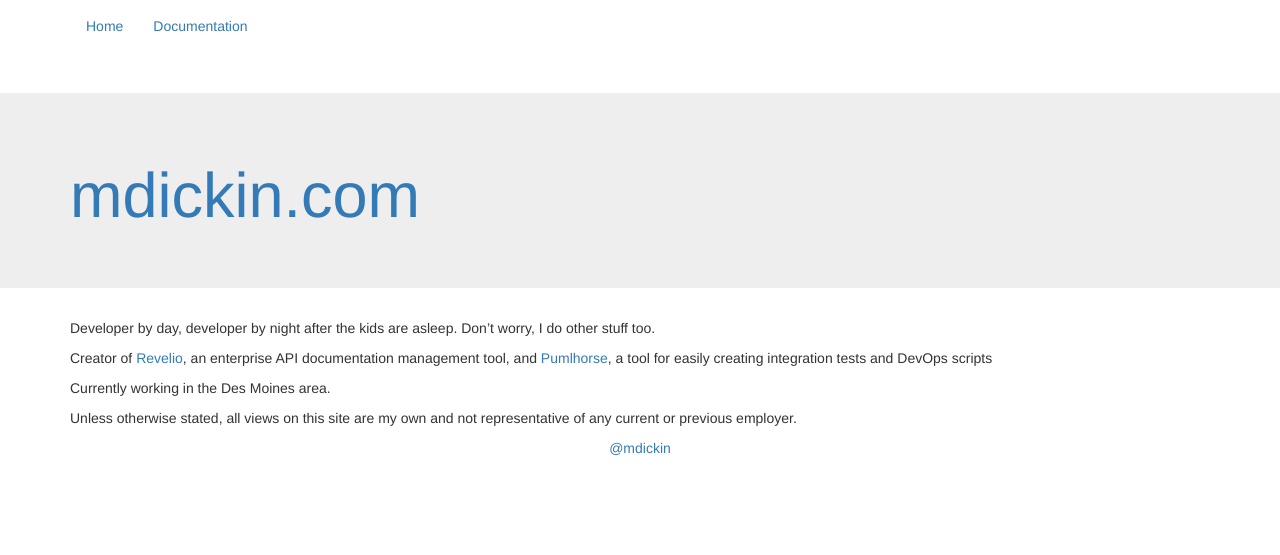
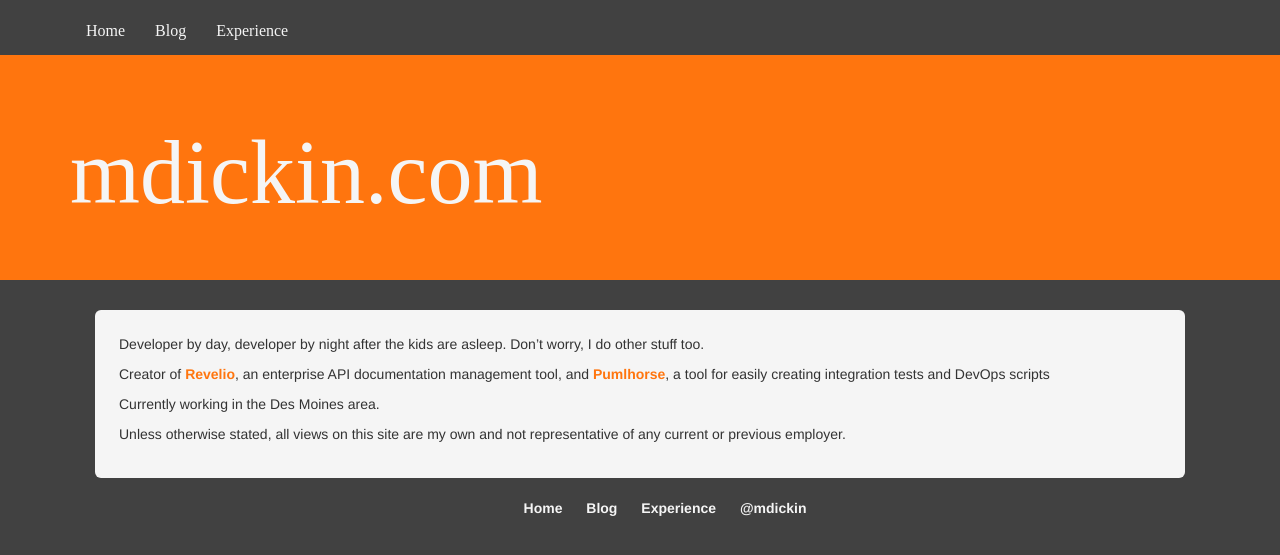
Before and after one commit to mdickin/mdickin.github.io, a Jekyll site: the page built from index.md, in a window 1280 px wide. Shown: the top 555 px of the page. Built offline with Jekyll 4.4.1, drawn with Linux system fonts in a browser that asks for light colours; nearby versions of some CDN libraries.

Commit message:
Layout changes Added site.css

```diff
--- a/_includes/footer.html
+++ b/_includes/footer.html
@@ -1,11 +1,13 @@
 <footer>
     <div class="container">
         <div class="text-center">
-            <!--<ul class="sitemap">
-                <li></li>
-                <li></li>
-            </ul>-->
-            <i class="fa fa-twitter"></i> <a href="http://www.twitter.com/mdickin" target="_blank">@mdickin</a><br/>
+            <ul class="sitemap">
+                <li><a href="/">Home</a></li>
+                <li><a href="/blog">Blog</a></li>
+                <li><a href="/experience">Experience</a></li>
+                <li><i class="fa fa-twitter"></i> <a href="http://www.twitter.com/mdickin" target="_blank">@mdickin</a><br/></li>
+            </ul>
+
         </div>
     </div>
 </footer>
--- a/_includes/header.html
+++ b/_includes/header.html
@@ -12,7 +12,8 @@
             <div class="collapse navbar-collapse" id="topnavcollapse">
                 <ul class="nav navbar-nav">
                     <li class="home"><a href="/">Home</a></li>
-                    <li><a href="/v1">Documentation</a></li>
+                    <li><a href="/blog">Blog</a></li>
+                    <li><a href="/experience">Experience</a></li>
                 </ul>
             </div>
         </nav>
--- a/_layouts/post.html
+++ b/_layouts/post.html
@@ -2,7 +2,8 @@
 layout: default
 section: blog
 ---
-        <div class="post">
+  <div class="col-md-12">
+        <div class="box">
           <header class="post-header">
             <h1 class="post-title">{{ page.title }}</h1>
             <span class="post-meta">{{ page.date | date: "%b %-d, %Y" }}</span>
@@ -12,3 +13,4 @@ section: blog
           </article>
 
         </div>
+  </div>
--- a/css/site.css
+++ b/css/site.css
@@ -0,0 +1,192 @@
+.navbar {
+	margin-bottom: 0;
+	border-bottom-width: 0;
+}
+
+.icon-bar {
+    background-color: #f5f5f5;
+}
+
+.navbar-toggle {
+    border-color: #f5f5f5;
+}
+
+.navbar .nav .open>a, .nav .open>a:focus, .nav .open>a:hover {
+    background-color: inherit;
+    border-color: inherit;
+}
+
+.navbar-nav > li > .dropdown-menu {
+	background-color: #414141;
+	border-top: 0;
+}
+
+.dropdown-menu>li>a {
+	color: #f5f5f5;
+}
+
+.dropdown-menu>li>a:hover {
+	background-color: inherit;
+	color: #f5f5f5;
+	text-decoration: underline;
+}
+
+body {
+	background-color: #414141;
+}
+
+a {
+	font-weight: bold;
+	color: #ff750e;
+}
+
+a:hover {
+	color: #ff750e;
+}
+
+.jumbotron {
+	background-color: #ff750e;
+    color: #f5f5f5;
+}
+
+.jumbotron a,
+.jumbotron a:hover {
+    color: #f5f5f5;
+    font-weight: normal;
+    text-decoration:none;
+}
+
+.affix {
+	position: fixed;
+	top: 20px;
+}
+
+.affix-top {
+	position: relative;
+}
+
+.sideNav,
+.sideNav a {
+	color: #f5f5f5;
+}
+
+.sideNav > ul {
+	padding-left: 0
+}
+
+.sideNav ul {
+	list-style: none;
+}
+
+/*.sideNav .folder:before {
+	content: '\f07c\00a0';
+	font-family: FontAwesome;
+}
+
+.sideNav .page:before {
+	content: '\f15c\00a0';
+	font-family: FontAwesome;
+}*/
+
+footer {
+	color: #f5f5f5;
+}
+
+h1,h2 {
+	font-family: 'Arvo', serif;
+}
+
+.jumbotron h1 {
+	font-family: revelio;
+	font-size: 90px;
+}
+
+.navbar .nav > li > a{
+	color: #f5f5f5;
+	font-weight: normal;
+	height: 54px;
+	font-size: 16px;
+	padding-top: 20px;
+}
+
+.navbar-brand {
+    color: #f5f5f5;
+	font-size: 24px;
+	line-height: 20px;
+}
+
+.navbar .nav > li > a:hover,
+.navbar .nav > li > a:focus,
+.navbar .nav > li.active > a {
+	background-color: #ff750e;
+}
+
+.well-icon {
+	color: #ff750e;
+}
+
+
+.navbar .nav > li {
+	font-family: 'Arvo', serif;
+}
+
+.box {
+	background-color: #f5f5f5;
+	border-radius: 6px;
+	margin-bottom: 20px;
+
+    margin-right: 10px;
+    margin-left: 10px;
+    padding: 24px;
+}
+
+
+@media (max-width: 768px) {
+    .box {
+
+        margin-right: -15px;
+        margin-left: -15px;
+        padding: 10px;
+        border-radius: 0;
+    }
+
+    .body.container {
+    padding-left: 0;
+    padding-right: 0;
+    }
+
+    .nav>li>a {
+    padding-left: 5px;
+    padding-right: 5px;
+    }
+}
+
+footer a {
+	color: #f5f5f5;
+}
+
+footer a:hover {
+	color: #f5f5f5;
+	font-weight: bold;
+}
+
+ul.list {
+	list-style: circle;
+	padding-left: 40px;
+}
+
+.caption {
+    font-weight: bold;
+    text-align: center;
+}
+
+/* Footer sitemap */
+
+footer ul.sitemap {
+    list-style: none;
+}
+
+footer ul.sitemap > li {
+    padding: 0 10px 0 10px;
+    display: inline;
+}
--- a/index.md
+++ b/index.md
@@ -2,6 +2,9 @@
 title: Matt Dickinson
 layout: default
 ---
+
+<div class="col-md-12">
+<div class="box">
 
 Developer by day, developer by night after the kids are asleep. Don’t worry, I do other stuff too.
 
@@ -11,3 +14,6 @@ a tool for easily creating integration tests and DevOps scripts
 Currently working in the Des Moines area.
 
 Unless otherwise stated, all views on this site are my own and not representative of any current or previous employer.
+
+</div>
+</div>
```
